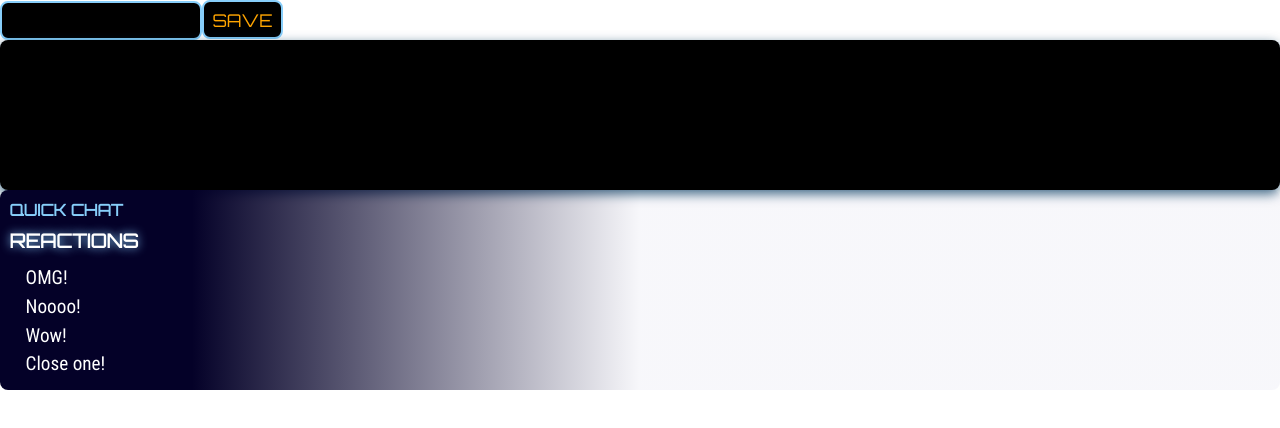
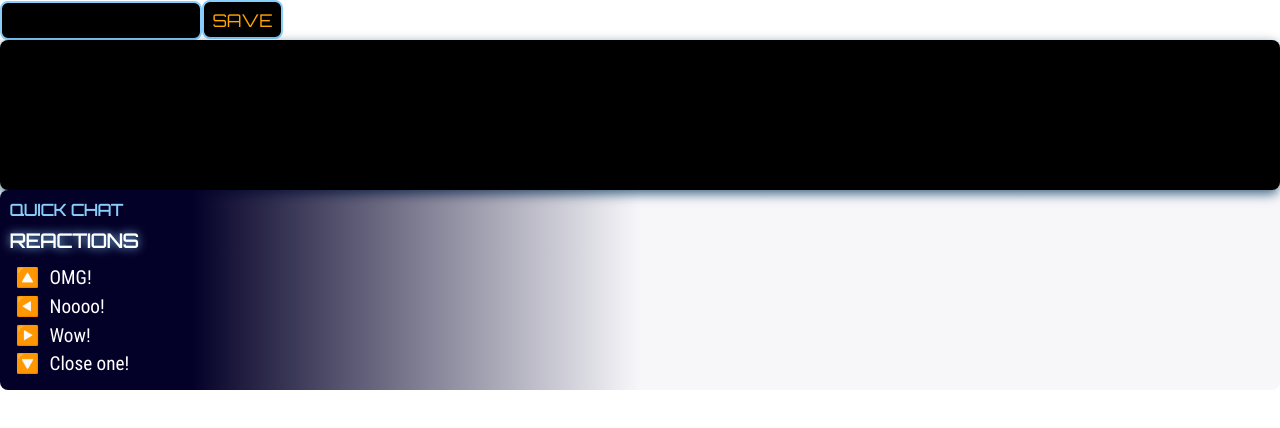
Before and after one commit to haddigan/trash-talk, a React (Create React App) app: page / in a window 1280 px wide. Both pictures are taken after a click on the button "◀️". Shown: the top 428 px of the page. Built offline with nearby package versions, Linux system fonts and the light colour scheme.

Commit message:
fix arrowIcons in MessageList

```diff
--- a/src/MessageList/MessageList.js
+++ b/src/MessageList/MessageList.js
@@ -8,8 +8,12 @@ import {
 } from "../app/content";
 import { useEffect } from "react";
 
-const { upButton, leftButton, rightButton, downButton } = keyIcons;
-const arrowIcons = [upButton, leftButton, rightButton, downButton];
+const arrowIcons = [
+  keyIcons[UP_BUTTON],
+  keyIcons[LEFT_BUTTON],
+  keyIcons[RIGHT_BUTTON],
+  keyIcons[DOWN_BUTTON],
+];
 
 export const MessageList = ({
   content,
```
